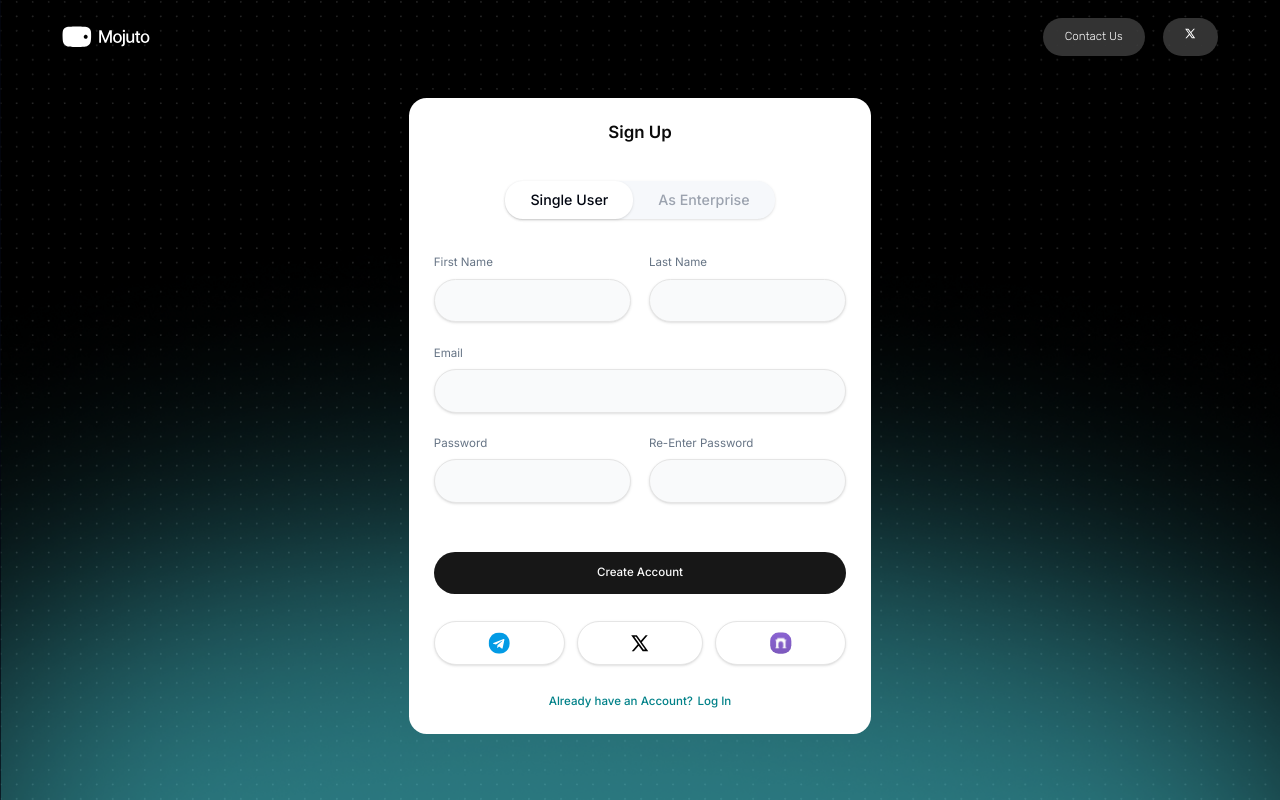
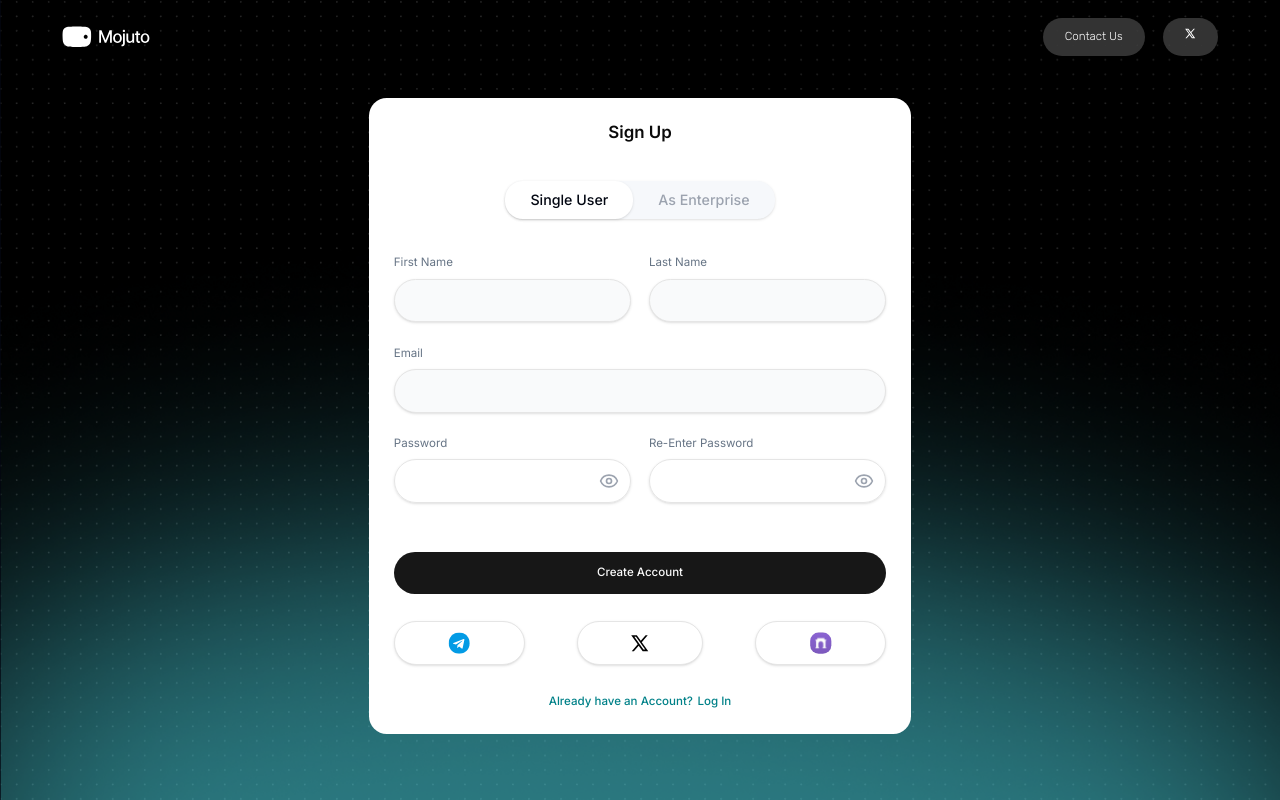
Before and after one commit to cyberkillua/mojuto-frontend, a React (Vite) app: page /signup in a window 1280 px wide. Built offline with nearby package versions, Linux system fonts and the light colour scheme.

Commit message:
BUG fix: removed redundant element

```diff
--- a/src/layouts/authLayout.tsx
+++ b/src/layouts/authLayout.tsx
@@ -6,7 +6,7 @@ const AuthLayout = () => {
         <div className="min-h-screen pb-[5rem] w-screen bg-fg-base bg-no-repeat bg-cover sm:bg-[url(/auth/auth_bg.png)] bg-[url(/auth/auth_image_mobile.png)] flex flex-col">
             <Nav />
             <div className="px-[2rem] mt-[2.7rem] w-full">
-                <div className="bg-white max-w-[52rem] rounded-[2rem] w-full mx-auto sm:px-[2.8rem] px-[1.5rem] py-[2.5rem]">
+                <div className="bg-white max-w-[61rem] rounded-[2rem] w-full mx-auto sm:px-[2.8rem] px-[1.5rem] py-[2.5rem]">
                     <Outlet />
                 </div>
             </div>
--- a/src/pages/auth/signup.tsx
+++ b/src/pages/auth/signup.tsx
@@ -121,7 +121,7 @@ const SingleUser = () => {
                     formKeys.map((key) => {
                         // Email takes full width, others follow normal grid
                         const isEmail = key === "Email";
-                        const isPasswordField = key === "Password" || key === "Re-enterPassword";
+                        // const isPasswordField = key === "Password" || key === "Re-enterPassword";
 
                         return (
                             <div
@@ -134,7 +134,7 @@ const SingleUser = () => {
                                 <Input
                                     name={key}
                                     value={formData[key as keyof typeof formData]}
-                                    type="text"
+                                    type={key == "Password" || key == "Re-enterPassword" ? "password" : "text"}
                                     onChange={(e) => setFormData({ ...formData, [key]: e.target.value })}
                                 />
                             </div>
```
